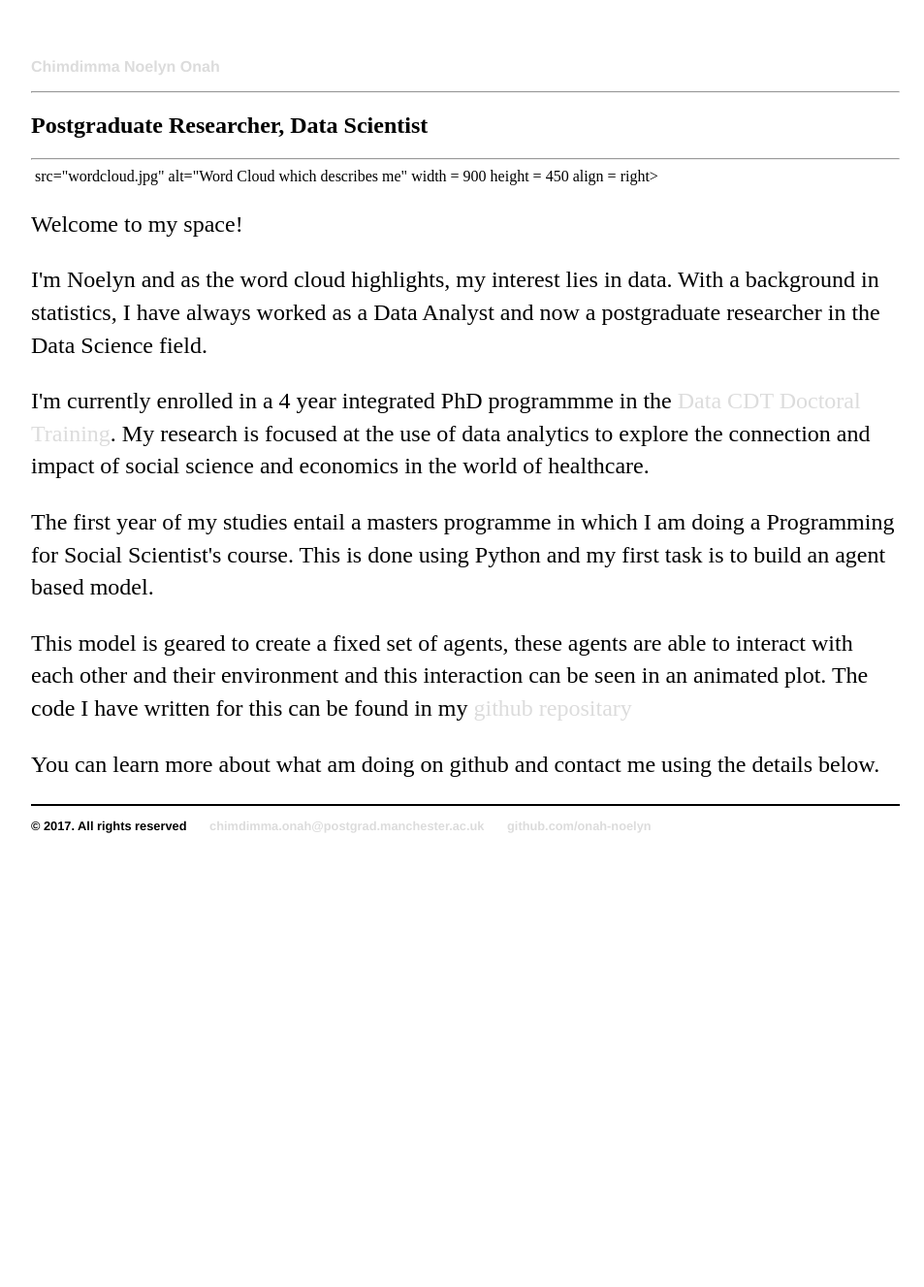
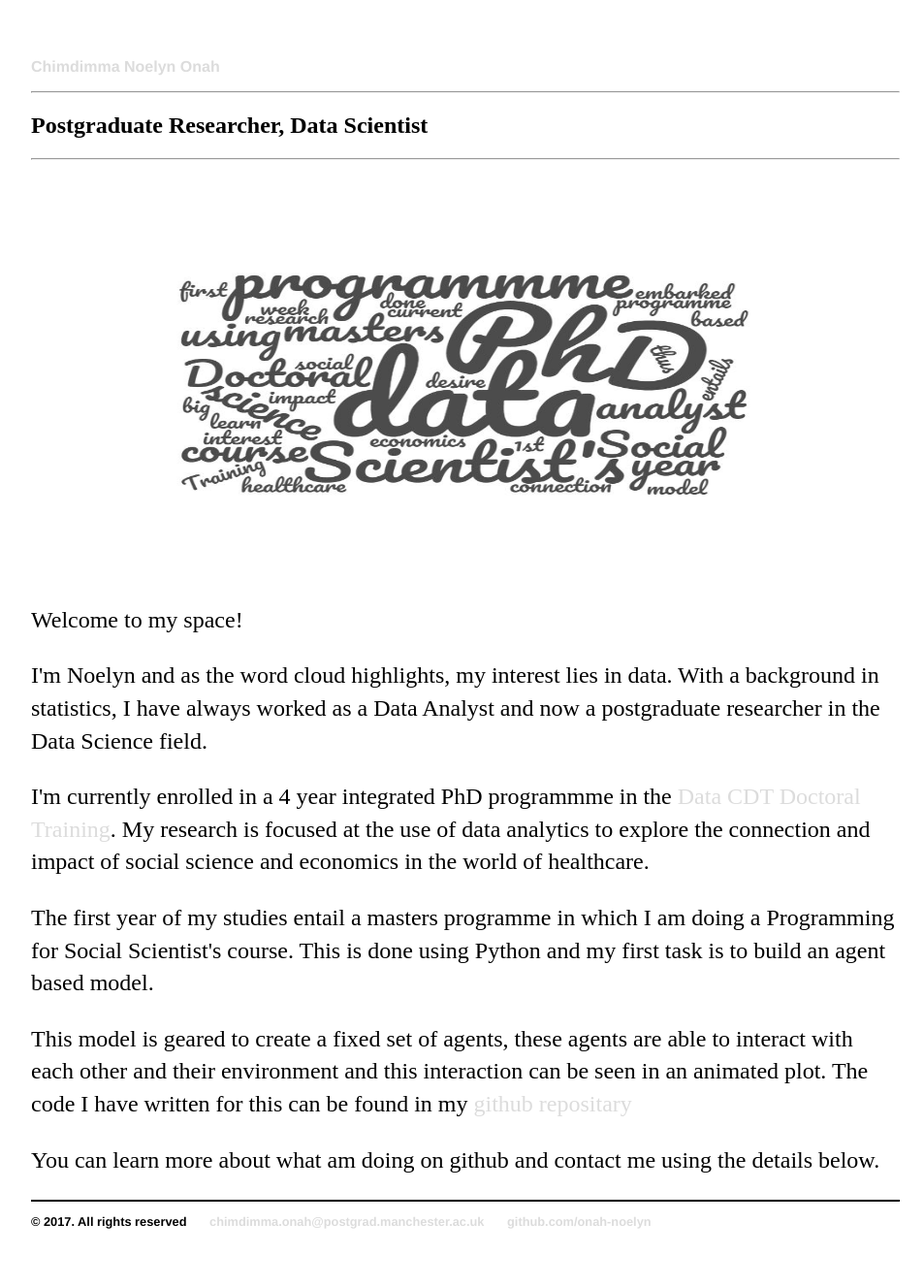
Before and after one commit to Onah-Noelyn/Onah-Noelyn.github.io, a Jekyll site: the page built from index.html, in a window 1280 px wide. Shown: the whole page at 97% size, without its empty margins (160-1113 px from the left). Built offline with Jekyll 4.4.1, drawn with Linux system fonts in a browser that asks for light colours; before the commit the page ends 919 px from its top, so only the background shows below that.

Commit message:
Update index.html

```diff
--- a/index.html
+++ b/index.html
@@ -7,7 +7,7 @@ title: Chimdimma Noelyn Onah
 	<h2>Postgraduate Researcher, Data Scientist </h2>
 <HR>
 	<div>
-	<IMG style=background-color:rgb(240,240,240);> src="wordcloud.jpg" alt="Word Cloud which describes me" width = 900 height = 450 align = right></IMG>
+	<IMG src="wordcloud.jpg" alt="Word Cloud which describes me" width = 900 height = 450 align = right style=background-color:rgb(240,240,240)></IMG>
 	</div>
 	<div >
 	<p>Welcome to my space! </p>
```
